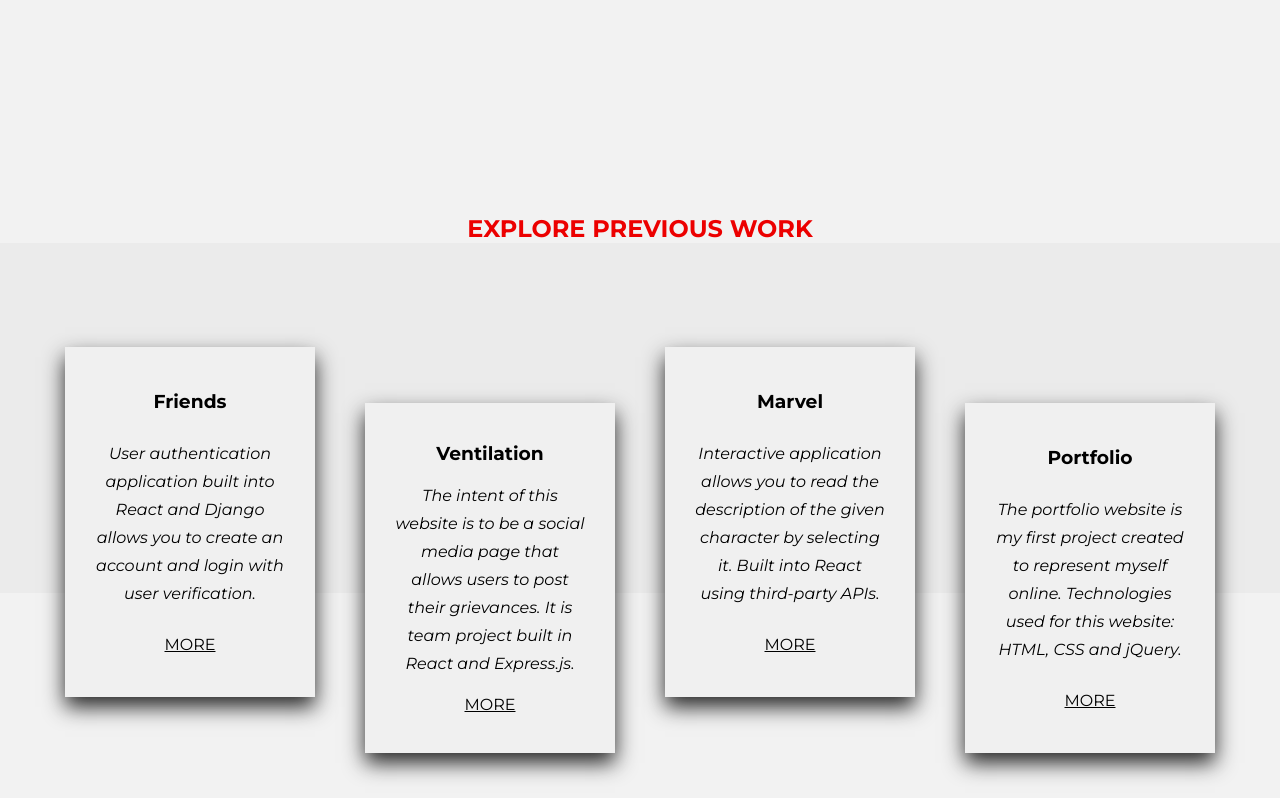
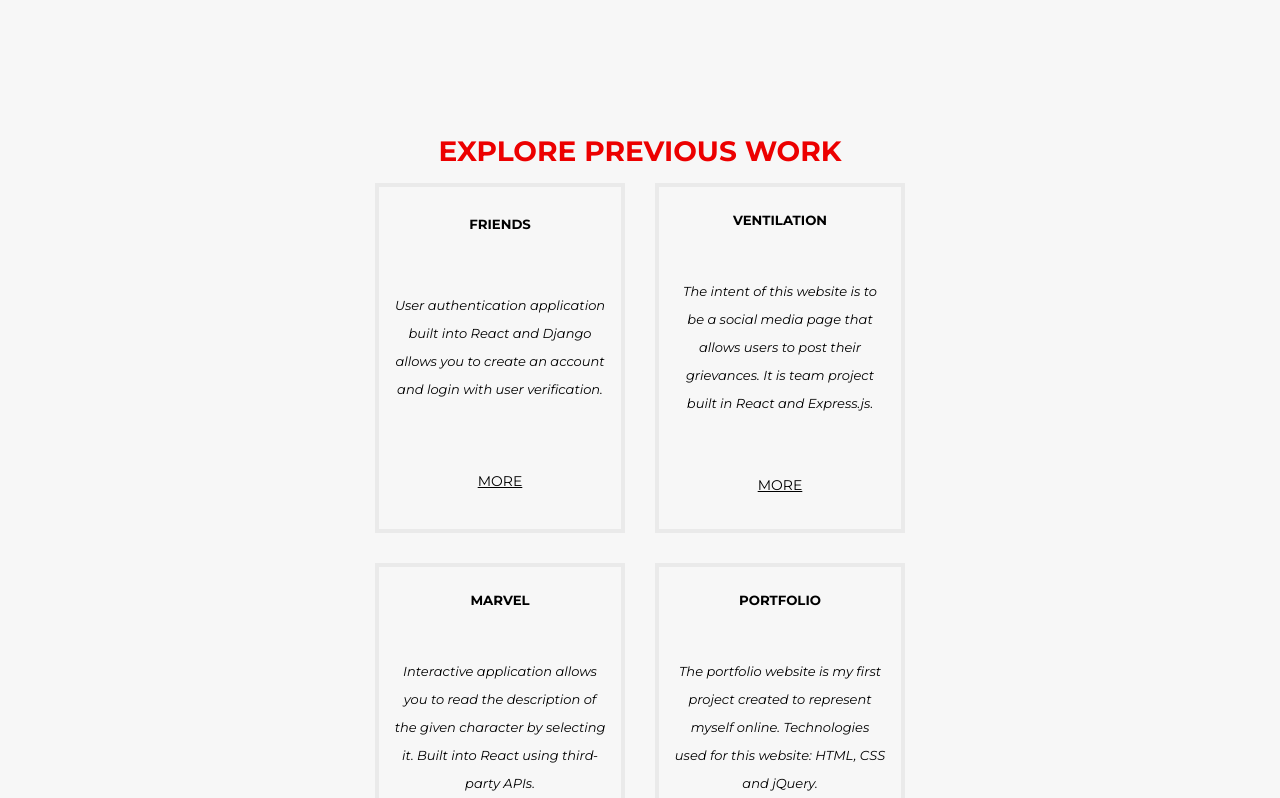
Before and after one commit to martinstojmenovski/Portfolio, a React (Create React App) app: page / in a window 1280 px wide. Shown: the part 562-1360 px from the top of the page. Built offline with nearby package versions, Linux system fonts and the light colour scheme.

Commit message:
Working on project section style.

```diff
--- a/src/Components/home-model2.css
+++ b/src/Components/home-model2.css
@@ -18,7 +18,7 @@
   }
   .background .text{
     position: relative;
-    max-width: 60%;
+    max-width: 50%;
     margin: auto;
     top:35%;
     color: rgb(232, 232, 232);
--- a/src/Components/project.css
+++ b/src/Components/project.css
@@ -1,24 +1,17 @@
 
-.image-slider {
-  display: none;
-  background-color: #d2668d;
-  position: relative;
-  width: 100%;
-  margin: 0 auto;
-  z-index: 2;
-}
+
 .projects {
   position: relative;
-  flex: 1;
-  background-color: #ebebeb;
-  z-index: 2;
+  max-width: 50%;
+  margin: auto;
   display: flex;
-  flex-direction: row;
+  flex-wrap: wrap;
   justify-content: center;
 }
 #project-page h1{
   text-align: center;
   color: rgb(236, 0, 0);
+  font-size: 28px;
 }
 
 /* projects container --------------------------- */
@@ -31,10 +24,11 @@
 .project3,
 .project4 {
   width: 300px;
-  height: 420px;
-  background: rgb(240, 240, 240);
+  height: 270px;
+  background: rgb(247, 247, 247);
+  border: 4px solid rgb(234, 234, 234);
   cursor: pointer;
-  padding: 30px;
+  padding: 0 15px;
   text-align: center;
   display: flex;
   flex-direction: column;
@@ -46,32 +40,37 @@
 .project2 p,
 .project3 p,
 .project4 p {
+  font-size: 13px;
   line-height: 28px;
   font-style: italic;
 }
+
 
 .project1 span,
 .project2 span,
 .project3 span,
 .project4 span {
   text-decoration: underline;
+  font-size: 14px;
+  padding: 10px;
 }
 
 .container1,
 .container2,
 .container3,
 .container4 {
-  margin: auto 25px;
-  box-shadow: 0 10px 20px rgb(40, 40, 40);
+  margin: 15px;
+  /* box-shadow: 0 10px 20px rgb(40, 40, 40); */
+  /* border: 4px solid rgb(180, 180, 180); */
   background-repeat: no-repeat;
   background-position: 50% 50%;
   background-size: cover;
-  position: relative;
+  /* position: relative; */
 }
 
 .container1 {
   background-image: url("./images/friends.png");
-  top: 13vh;
+  /* box-shadow: 0 10px 20px rgb(40, 40, 40); */
 }
 
 .container1:hover .project1 {
@@ -80,7 +79,6 @@
 
 .container2 {
   background-image: url("./images/ventilation.png");
-  top: 20vh;
 }
 
 .container2:hover .project2 {
@@ -89,7 +87,6 @@
 
 .container3 {
   background-image: url("./images/marvel.png");
-  top: 13vh;
 }
 
 .container3:hover .project3 {
@@ -98,7 +95,6 @@
 
 .container4 {
   background-image: url("./images/portfolio.png");
-  top: 20vh;
 }
 
 .container4:hover .project4 {
@@ -110,6 +106,14 @@
 
 
 /* image-slider display media-query max 768px  -----------------------------------------------------------*/
+.image-slider {
+  display: none;
+  background-color: #d2668d;
+  position: relative;
+  width: 100%;
+  margin: 0 auto;
+  z-index: 2;
+}
 .left-arrow {
   position: absolute;
   top: 50%;
--- a/src/Components/projectsText.js
+++ b/src/Components/projectsText.js
@@ -2,7 +2,7 @@ const project1 = (
   <div className="container1">
     <a href="https://martinstojmenovski.github.io/Friends/" target="_blank">
       <div className="project1">
-      <h3>Friends</h3>
+      <h5>FRIENDS</h5>
       <p>User authentication application built into React and Django
         allows you to create an account and login with user verification.</p>
       <span>MORE</span>
@@ -14,7 +14,7 @@ const project2 = (
   <div className="container2">
     <a href="https://the-javawockeez.github.io/Ventilation/" target="_blank">
       <div className="project2">
-      <h3>Ventilation</h3>
+      <h5>VENTILATION</h5>
       <p>The intent of this website is to be a social
         media page that allows users to post their grievances. It is team project built in React and Express.js.</p>
       <span>MORE</span>
@@ -27,7 +27,7 @@ const project3 = (
   <div className="container3">
     <a href="https://martinstojmenovski.github.io/React-Marvel-api/" target="_blank">
       <div className="project3">
-      <h3>Marvel</h3>
+      <h5>MARVEL</h5>
       <p>Interactive application allows you to read the description
         of the given character by selecting it. Built into React using third-party APIs.</p>
       <span>MORE</span>
@@ -40,7 +40,7 @@ const project4 = (
   <div className="container4">
     <a href="https://martinstojmenovski.github.io/portfolio/index.html#aboutMe" target="_blank">
       <div className="project4">
-      <h3>Portfolio</h3>
+      <h5>PORTFOLIO</h5>
       <p>The portfolio website is my first project created
         to represent myself online. Technologies used for this website: HTML, CSS and jQuery.</p>
       <span>MORE</span>
--- a/src/index.css
+++ b/src/index.css
@@ -6,9 +6,9 @@
 }
 #HOME {
   position: relative;
-  height: 85vh;
+  height: 75vh;
   width: 100%;
-  background-color: #f2f2f2;
+  background: rgb(247, 247, 247);
 }
 .about {
   height: 95vh;
@@ -22,7 +22,7 @@
 #PROJECT{
   height: 120vh;
   width: 100%;
-  background-color: #f2f2f2;
+  background: rgb(247, 247, 247);
 }
 
 .skills {
```
